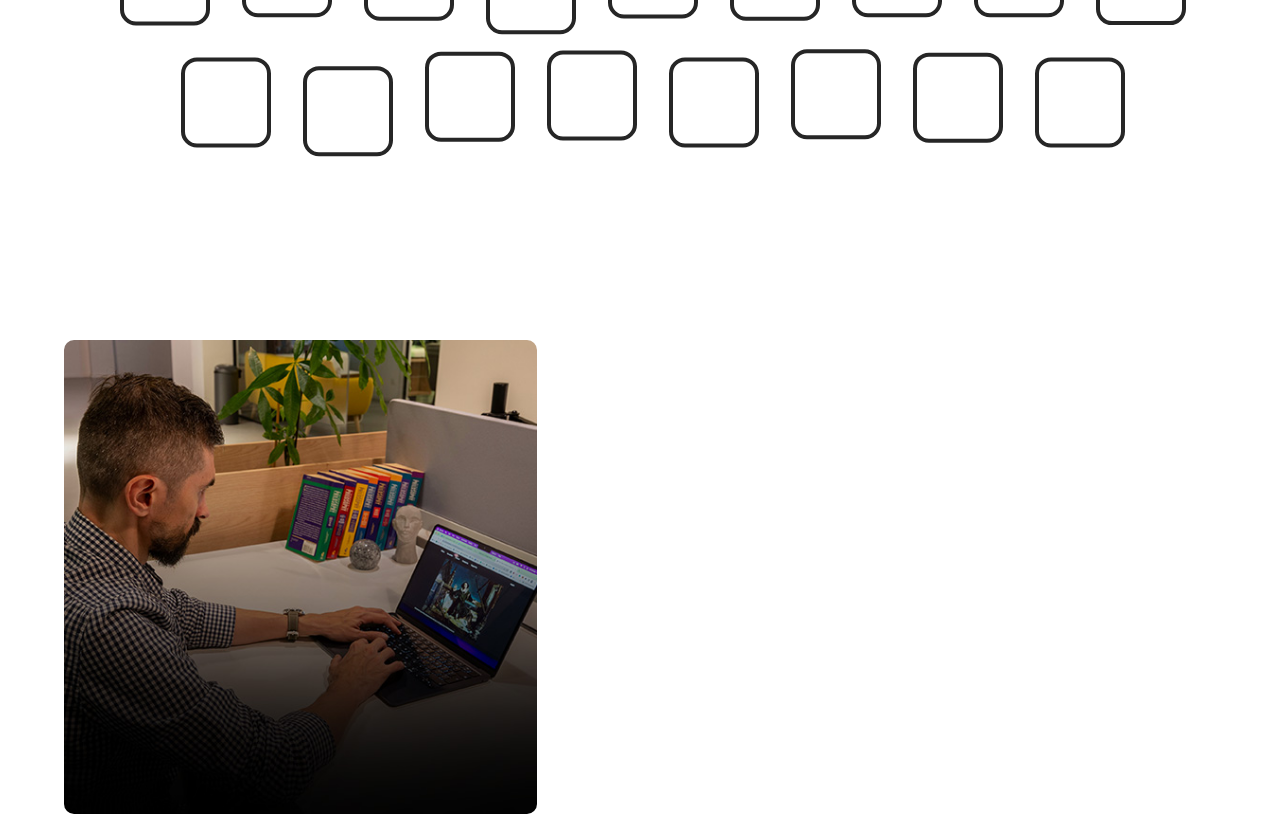
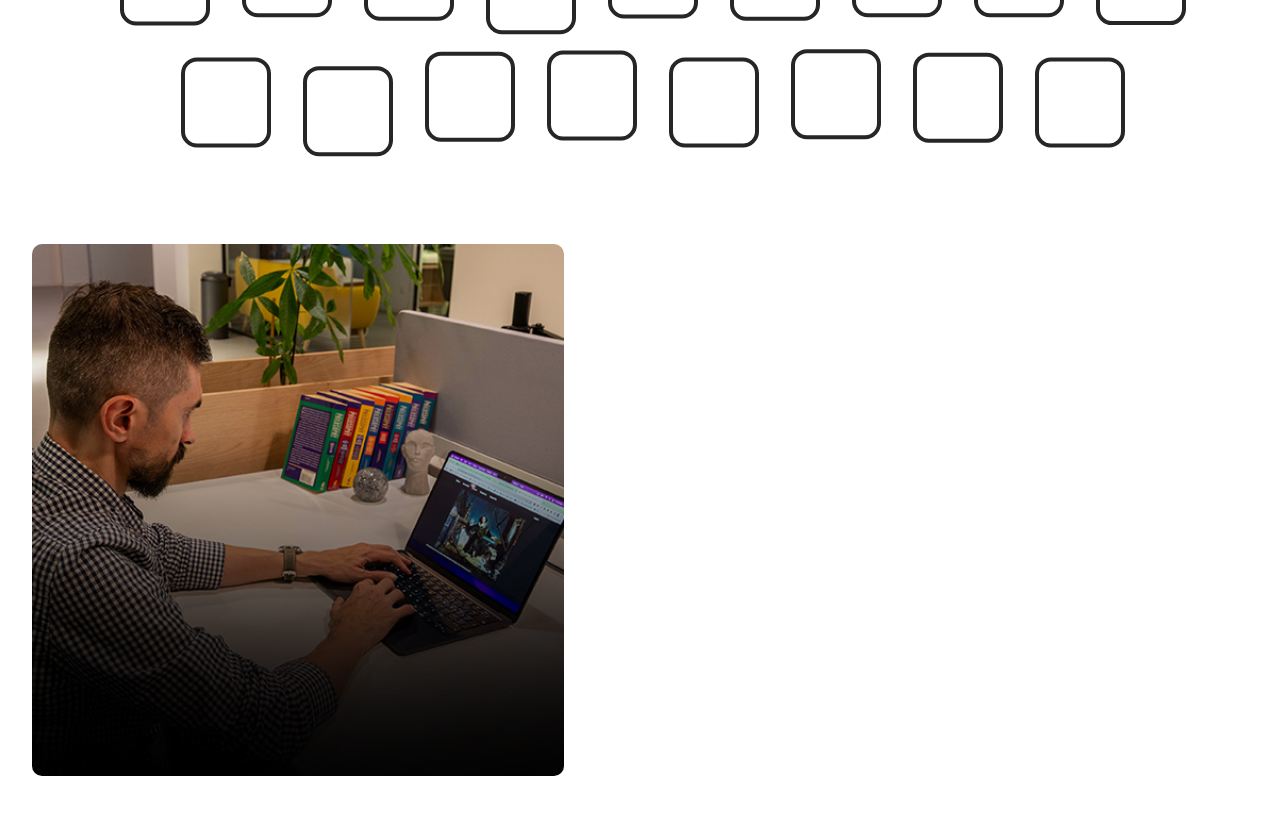
Before and after one commit to WimukthiMadushan/Portfolio, a React (Vite) app: page / in a window 1280 px wide. Shown: the part 829-1645 px from the top of the page. Built offline with nearby package versions, Linux system fonts and the light colour scheme.

Commit message:
change some clasnames and remove unwanted imports

```diff
--- a/src/Components/AboutMe.jsx
+++ b/src/Components/AboutMe.jsx
@@ -4,12 +4,12 @@ import About from "./../Images/about.jpg";
 function AboutMe() {
   return (
     <div className="about-me-container" id="about">
-      <div className="about-me-img">
+      <div className="about-me-img-container">
         <img className="about-me-img" src={About} alt="" />
       </div>
       <div className="about-me-description">
         <h1 className="about-me-title">About Me.</h1>
-        <p className="about-me-description">
+        <p>
           Hello! I'm W.G Wimukthi Madushan Bandara, a passionate and dedicated
           full-stack web developer currently studying at the Department of
           Computer Science and Engineering, Faculty of Engineering, University
--- a/src/Components/HeroSection.jsx
+++ b/src/Components/HeroSection.jsx
@@ -1,5 +1,4 @@
 import React from "react";
-import Cloud from "./../Images/Cloud.png";
 import Person from "./../Images/Person.png";
 import "./../Styles/Hero.css";
 import SideBar from "./SideBar";
@@ -9,7 +8,6 @@ function HeroSection() {
       <div className="sidebar">
         <SideBar />
       </div>
-
       <div className="hero-content">
         <h1 className="hero-title">Full Stack Developer.</h1>
         <h2 className="hero-description">
```
